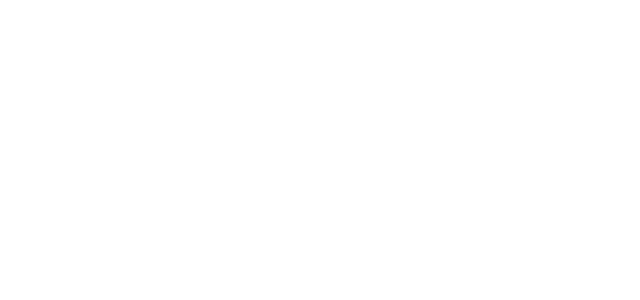
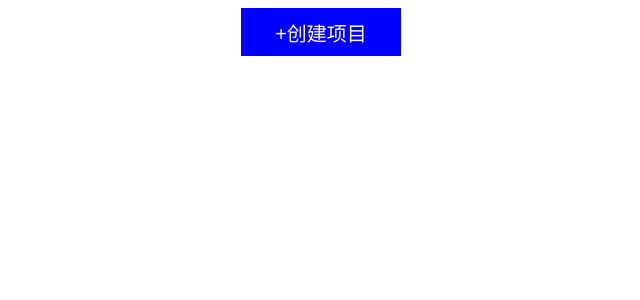
Before and after one commit to longzhenren/WJXQ-frontend, a Vue app in the folder frontend/: page /#/createques in a window 1280 px wide. Shown: the top 300 px of the page, without its empty margins (319-959 px from the left). Built offline with nearby package versions, Linux system fonts and the light colour scheme.

Commit message:
第一次合并

```diff
--- a/frontend/src/App.vue
+++ b/frontend/src/App.vue
@@ -1,8 +1,8 @@
 <template>
   <div id="app">
     <div id="nav">
+      <router-view/>
     </div>
-    <router-view/>
   </div>
 </template>
 
@@ -14,5 +14,4 @@
   text-align: center;
   color: #2c3e50;
 }
-
 </style>
--- a/frontend/src/router/index.js
+++ b/frontend/src/router/index.js
@@ -1,10 +1,19 @@
 import Vue from 'vue'
 import VueRouter from 'vue-router'
-
+import CreateQuestion from "../views/CreateQuestionnaire/CreateQuestion";
 
 Vue.use(VueRouter)
 
 const routes = [
+  {
+    path: '/',
+    redirect: '/createques'
+  },
+  {
+    path: '/createques',
+    name: 'CreateQuestion',
+    component: CreateQuestion
+  }
 
 ]
 
--- /dev/null
+++ b/frontend/src/views/CreateQuestionnaire/CreateQuestion.vue
@@ -0,0 +1,27 @@
+<template>
+  <button class="createques" @click="">+创建项目</button>
+</template>
+
+<script>
+export default {
+  name: "CreateQuestion",
+  methods: {
+    CreateNewQue(){
+      console.log('to Type')
+      this.$router.push('')
+    }
+  }
+}
+</script>
+
+<style scoped>
+  .createques {
+    border: 0;
+    background-color: blue;
+    width: 10rem;
+    height: 3rem;
+    font-size: 20px;
+    color: white;
+    outline: none;
+  }
+</style>
```
Also changed, not shown: frontend/src/views/CreateQuestionnaire/QuestionType.vue (added, +24 -0 lines), frontend/src/views/Home.vue (deleted, +0 -21 lines).
